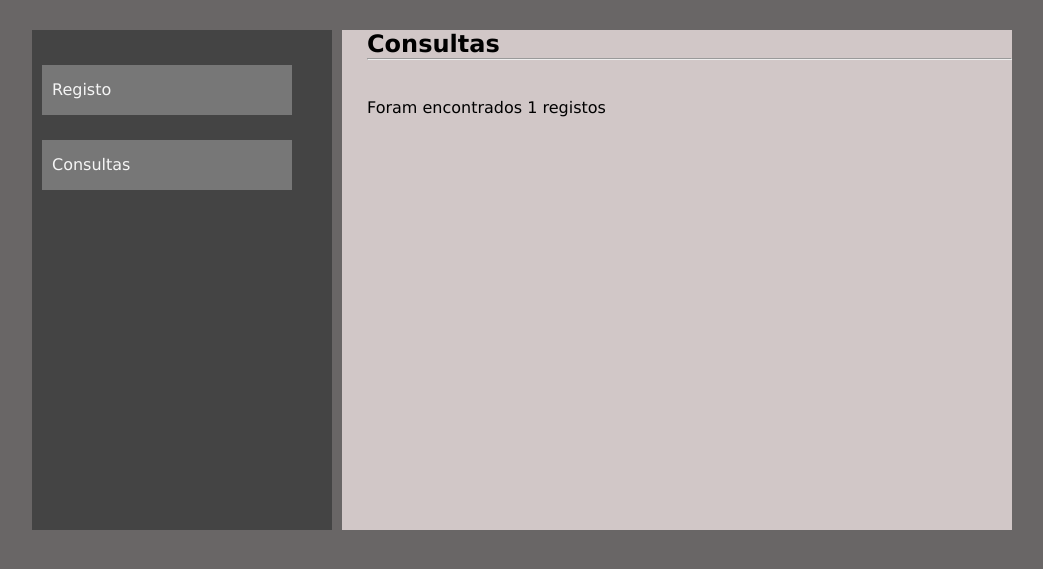
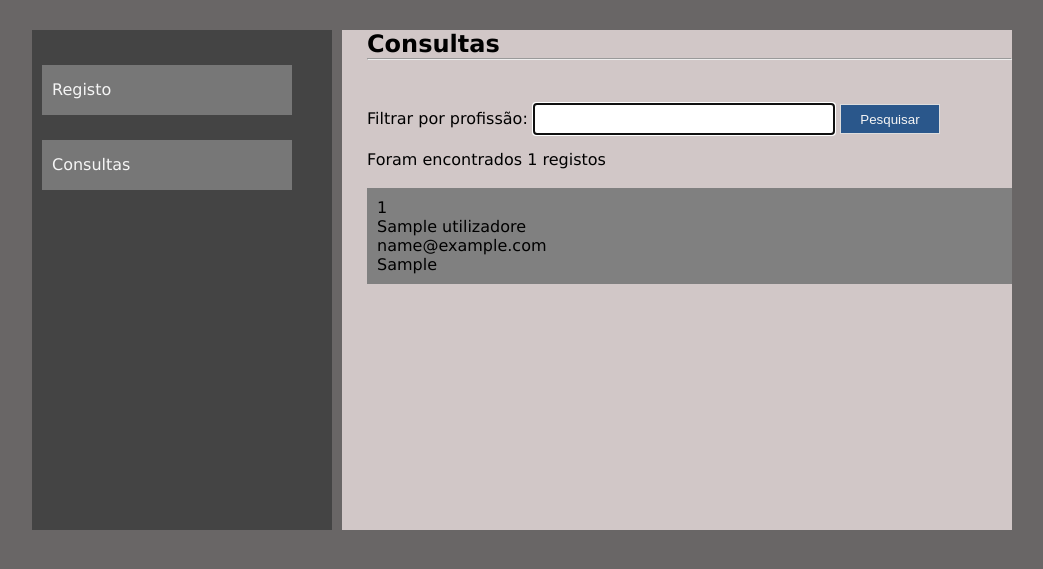
Before and after one commit to FilipeMGaspar/Curso_HTML5_e_CSS3_FSN_2016, a PHP site: page /consultas.php in a window 1280 px wide. Shown: the top 569 px of the page, without its empty margins (8-1051 px from the left). Run offline with PHP 8.4, Linux system fonts and the light colour scheme; tables that the repository leaves empty hold one stand-in row (values such as "Sample post").

Commit message:
Sistema de Cadastro e Consulta com HTML5, CSS3, PHP e MySQL - Parte Final

```diff
--- a/Aula22/consultas.php
+++ b/Aula22/consultas.php
@@ -5,7 +5,7 @@
     $consulta = mysqli_query($conexao, $sql);
     $registos = mysqli_num_rows($consulta);
 
-    mysqli_close($conexao);
+    //mysqli_close($conexao);
 ?>
 
 <!DOCTYPE html>
@@ -29,9 +29,37 @@
     <section>
         <h1>Consultas</h1>
         <hr><br><br>
+            <form action="" method="get">
+            Filtrar por profissão: <input type="text" name="filtro" class="campo" require autofocus>
+            <input type="submit" value="Pesquisar" class="btn">
+            </form>
 
         <?php
-         print "Foram encontrados $registos registos";
+            print "Foram encontrados $registos registos";
+            print "<br><br>";
+
+            while($exebirRegistos = mysqli_fetch_array($consulta)){
+
+                $codigo = $exebirRegistos[0];
+
+                $nome = $exebirRegistos[1];
+
+                $email = $exebirRegistos[2];
+
+                $profissao = $exebirRegistos[3];
+
+                print "<article>";
+
+                    print "$codigo<br>";
+                    print "$nome<br>";
+                    print "$email<br>";
+                    print "$profissao";
+
+                print "</article>";
+
+            }
+
+            mysqli_close($conexao);
         ?>
 
     </section>
--- a/Aula22/css/estilo.css
+++ b/Aula22/css/estilo.css
@@ -76,3 +76,11 @@ input.campo{
     margin-top: 5px;
     margin-bottom: 15px;
 }
+
+article{
+    width: 100%;
+    box-sizing: border-box;
+    padding: 10px;
+    background-color: gray;
+    margin-bottom: 5px;
+}
--- a/Aula22/index.php
+++ b/Aula22/index.php
@@ -33,6 +33,7 @@
 
             Profissão: <br>
             <input type="text" class="campo" name="profissao" required>
+
         </form>
 
     </section>
```
